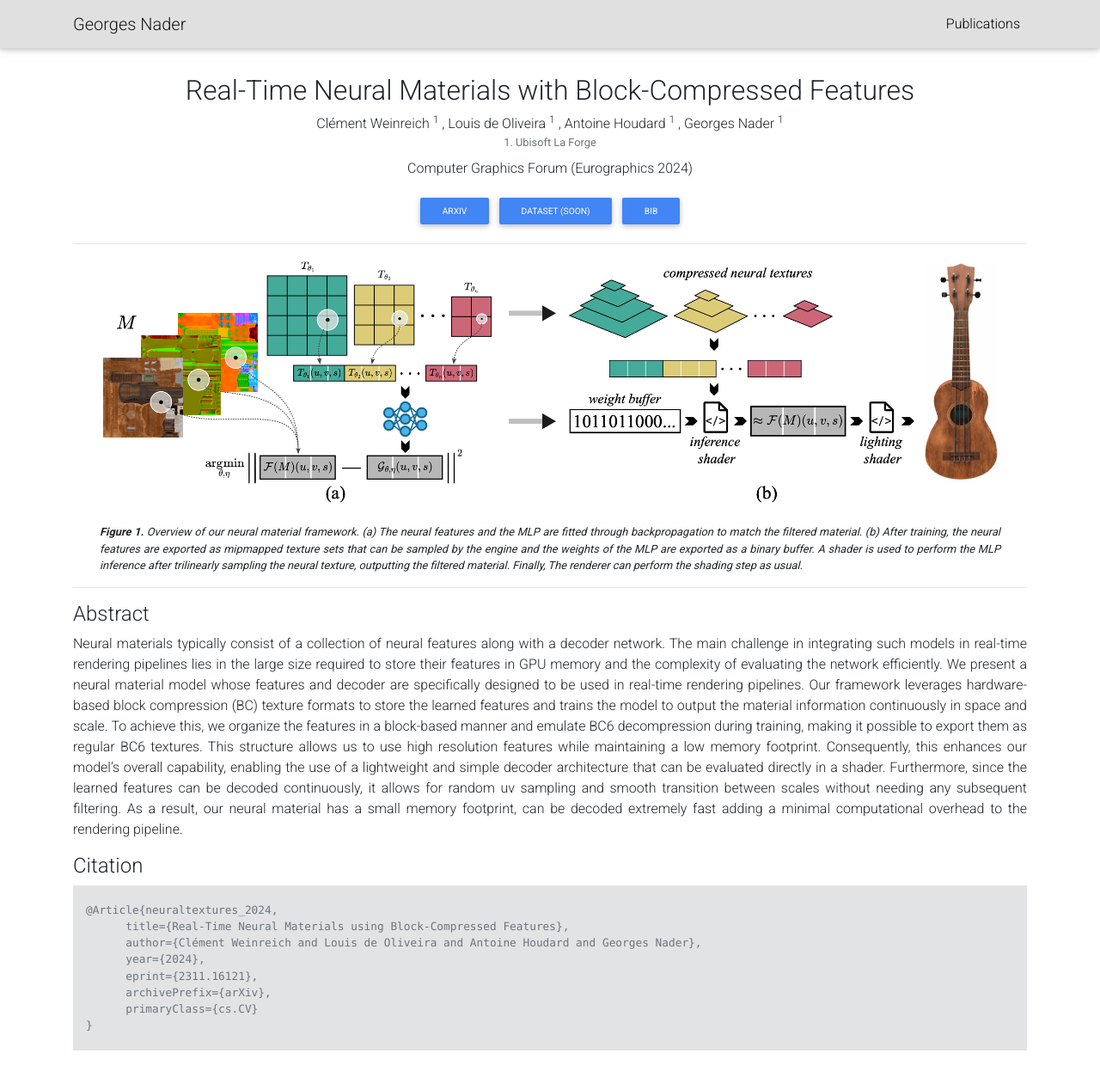
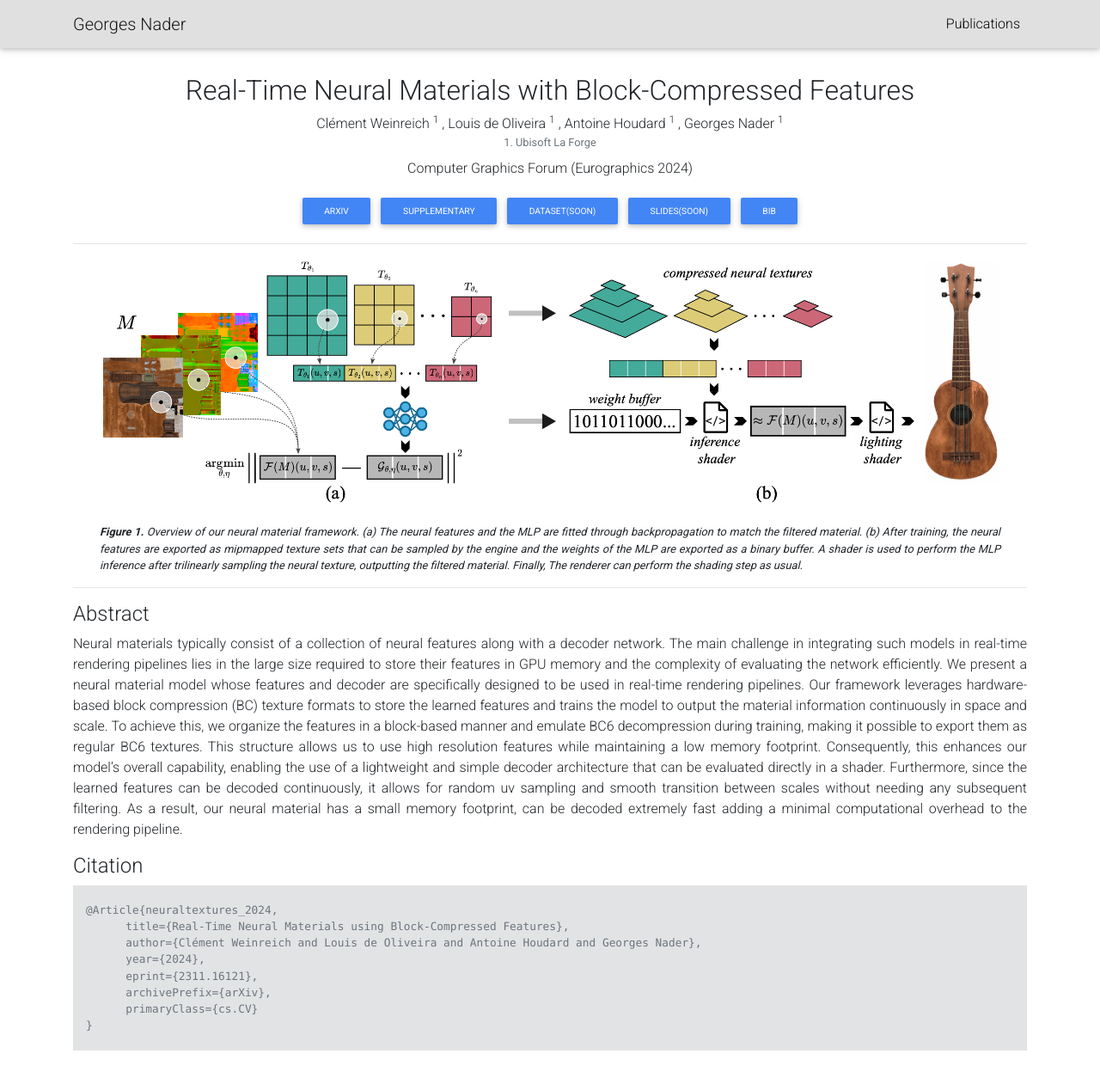
Before and after one commit to gnader/gnader.github.io, a Jekyll site: the page built from _publications/2024_neural-textures.md, in a window 1280 px wide and 1324 px high. Shown: the top 1261 px of the window at 86% size. Built offline with Jekyll 4.4.1, drawn with Linux system fonts in a browser that asks for light colours; nearby versions of some CDN libraries; a style sheet for code colours, icons or effects is not loaded.

Commit message:
added supplemtary meterial

```diff
--- a/_publications/2024_neural-textures.md
+++ b/_publications/2024_neural-textures.md
@@ -18,7 +18,9 @@ conference: Eurographics
 
 links:
   arxiv: https://arxiv.org/abs/2311.16121
-  dataset (soon): https://arxiv.org/abs/2311.16121
+  supplementary : https://hal.science/hal-04255874v2/preview/supplementary_material.pdf
+  dataset(soon): https://gnader.github.io/publications/2024-neural-textures.html
+  slides(soon): https://gnader.github.io/publications/2024-neural-textures.html
   bib: https://gnader.github.io/assets/img/pub/[bib]_2024_neural_textures.bib
 
 caption: >
```
